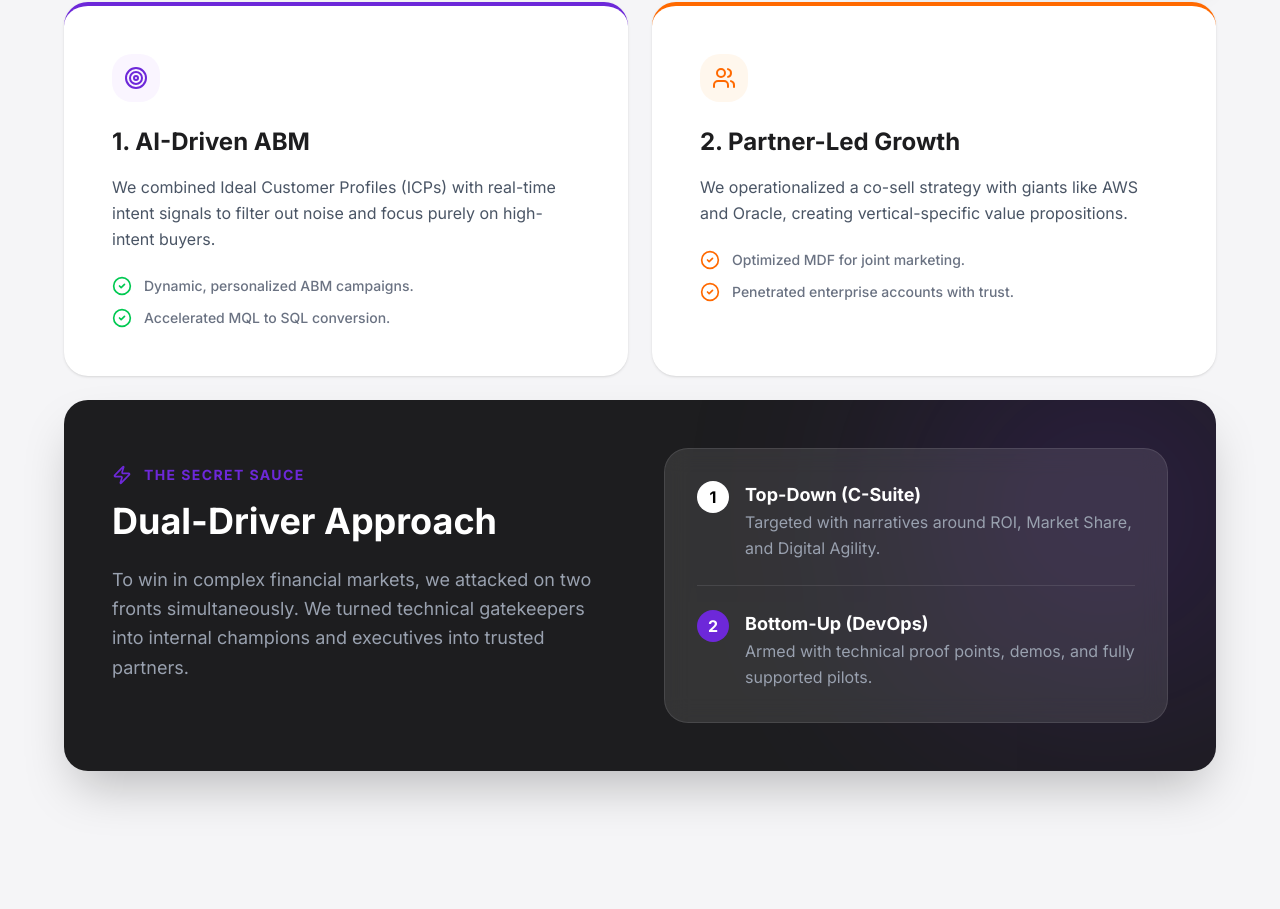
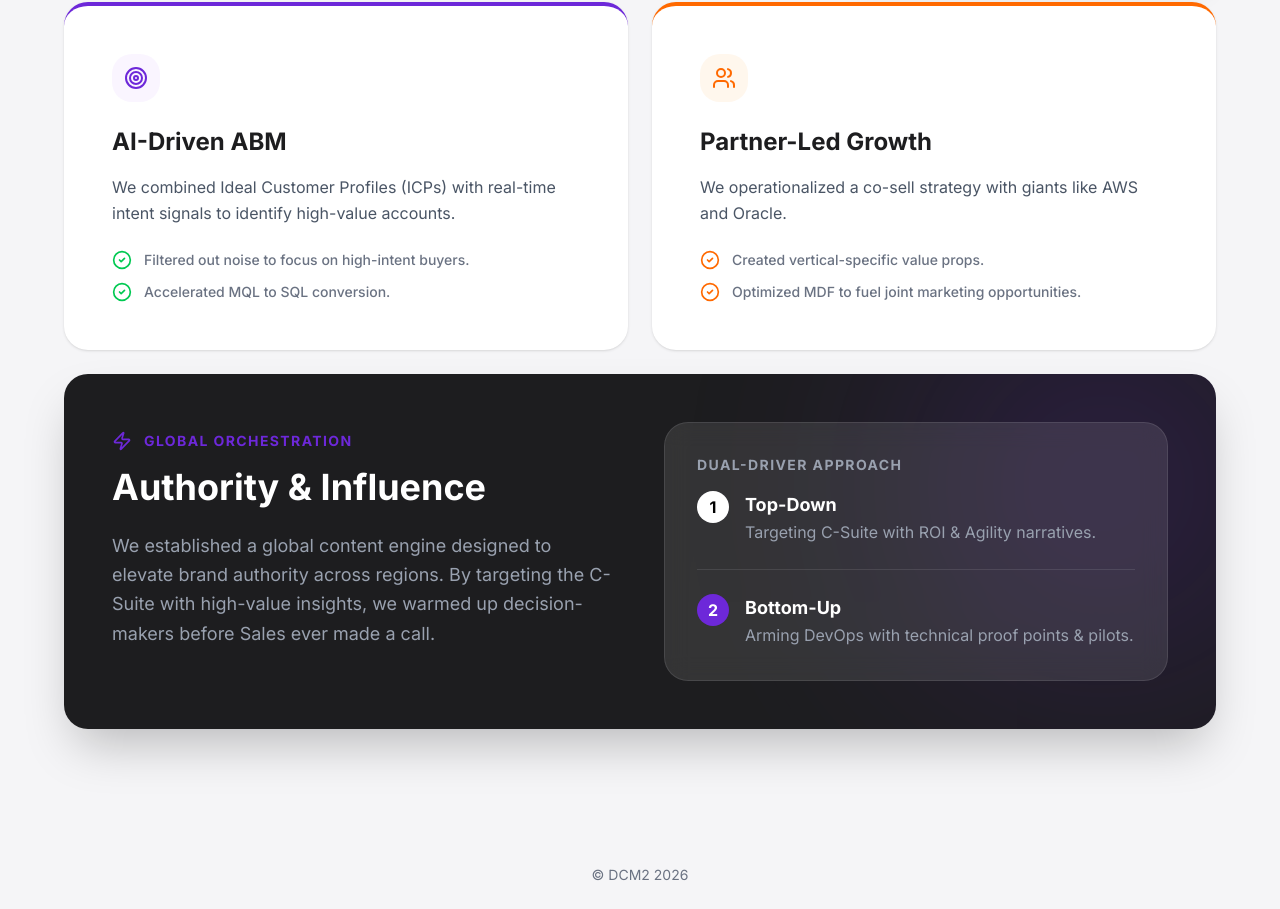
Before and after one commit to dcm2-mkt/dcm2-site, a Next.js app: page /work/sensedia in a window 1280 px wide. Shown: the part 1177-2086 px from the top of the page. Built offline with nearby package versions, Linux system fonts and the light colour scheme.

Commit message:
Remove citation tags from Sensedia page

```diff
--- a/app/work/sensedia/page.tsx
+++ b/app/work/sensedia/page.tsx
@@ -100,14 +100,14 @@ export default function CaseStudy() {
             <div className="mb-6 bg-purple-50 w-12 h-12 rounded-2xl flex items-center justify-center">
                 <Target className="w-6 h-6 text-[#6D28D9]" />
             </div>
-            <h3 className="text-2xl font-bold text-[#1d1d1f] mb-4">1. AI-Driven ABM</h3>
+            <h3 className="text-2xl font-bold text-[#1d1d1f] mb-4">AI-Driven ABM</h3>
             <p className="text-gray-600 mb-6 leading-relaxed">
-                We combined Ideal Customer Profiles (ICPs) with real-time intent signals to filter out noise and focus purely on high-intent buyers.
+                We combined Ideal Customer Profiles (ICPs) with real-time intent signals to identify high-value accounts.
             </p>
             <ul className="space-y-3">
                 <li className="flex items-start gap-3 text-sm text-gray-500 font-medium">
                     <CheckCircle2 className="w-5 h-5 text-green-500 shrink-0" />
-                    <span>Dynamic, personalized ABM campaigns.</span>
+                    <span>Filtered out noise to focus on high-intent buyers.</span>
                 </li>
                 <li className="flex items-start gap-3 text-sm text-gray-500 font-medium">
                     <CheckCircle2 className="w-5 h-5 text-green-500 shrink-0" />
@@ -121,18 +121,18 @@ export default function CaseStudy() {
              <div className="mb-6 bg-orange-50 w-12 h-12 rounded-2xl flex items-center justify-center">
                 <Users className="w-6 h-6 text-orange-500" />
             </div>
-            <h3 className="text-2xl font-bold text-[#1d1d1f] mb-4">2. Partner-Led Growth</h3>
+            <h3 className="text-2xl font-bold text-[#1d1d1f] mb-4">Partner-Led Growth</h3>
             <p className="text-gray-600 mb-6 leading-relaxed">
-                We operationalized a co-sell strategy with giants like AWS and Oracle, creating vertical-specific value propositions.
+                We operationalized a co-sell strategy with giants like AWS and Oracle.
             </p>
             <ul className="space-y-3">
                 <li className="flex items-start gap-3 text-sm text-gray-500 font-medium">
                     <CheckCircle2 className="w-5 h-5 text-orange-500 shrink-0" />
-                    <span>Optimized MDF for joint marketing.</span>
+                    <span>Created vertical-specific value props.</span>
                 </li>
                 <li className="flex items-start gap-3 text-sm text-gray-500 font-medium">
                     <CheckCircle2 className="w-5 h-5 text-orange-500 shrink-0" />
-                    <span>Penetrated enterprise accounts with trust.</span>
+                    <span>Optimized MDF to fuel joint marketing opportunities.</span>
                 </li>
             </ul>
         </div>
@@ -146,29 +146,32 @@ export default function CaseStudy() {
                 <div>
                     <div className="flex items-center gap-3 mb-4 text-[#6D28D9]">
                         <Zap className="w-5 h-5" />
-                        <span className="font-bold tracking-widest uppercase text-sm">The Secret Sauce</span>
+                        <span className="font-bold tracking-widest uppercase text-sm">Global Orchestration</span>
                     </div>
-                    <h3 className="text-3xl md:text-4xl font-bold mb-6">Dual-Driver Approach</h3>
+                    <h3 className="text-3xl md:text-4xl font-bold mb-6">Authority & Influence</h3>
                     <p className="text-gray-400 text-lg leading-relaxed mb-6">
-                        To win in complex financial markets, we attacked on two fronts simultaneously.
-                        We turned technical gatekeepers into internal champions and executives into trusted partners.
+                        We established a global content engine designed to elevate brand authority across regions.
+                        By targeting the C-Suite with high-value insights, we warmed up decision-makers before Sales ever made a call.
                     </p>
                 </div>
                 <div className="bg-white/10 rounded-3xl p-8 backdrop-blur-md border border-white/10">
+                    <div className="mb-4">
+                        <p className="text-sm font-bold uppercase tracking-widest text-gray-400">Dual-Driver Approach</p>
+                    </div>
                     <div className="space-y-6">
                         <div className="flex gap-4 items-start">
                             <div className="w-8 h-8 rounded-full bg-white text-black flex items-center justify-center font-bold shrink-0">1</div>
                             <div>
-                                <p className="font-bold text-white text-lg">Top-Down (C-Suite)</p>
-                                <p className="text-gray-400 leading-relaxed">Targeted with narratives around ROI, Market Share, and Digital Agility.</p>
+                                <p className="font-bold text-white text-lg">Top-Down</p>
+                                <p className="text-gray-400 leading-relaxed">Targeting C-Suite with ROI & Agility narratives.</p>
                             </div>
                         </div>
                         <div className="w-full h-[1px] bg-white/10" />
                         <div className="flex gap-4 items-start">
                              <div className="w-8 h-8 rounded-full bg-[#6D28D9] text-white flex items-center justify-center font-bold shrink-0">2</div>
                             <div>
-                                <p className="font-bold text-white text-lg">Bottom-Up (DevOps)</p>
-                                <p className="text-gray-400 leading-relaxed">Armed with technical proof points, demos, and fully supported pilots.</p>
+                                <p className="font-bold text-white text-lg">Bottom-Up</p>
+                                <p className="text-gray-400 leading-relaxed">Arming DevOps with technical proof points & pilots.</p>
                             </div>
                         </div>
                     </div>
```
